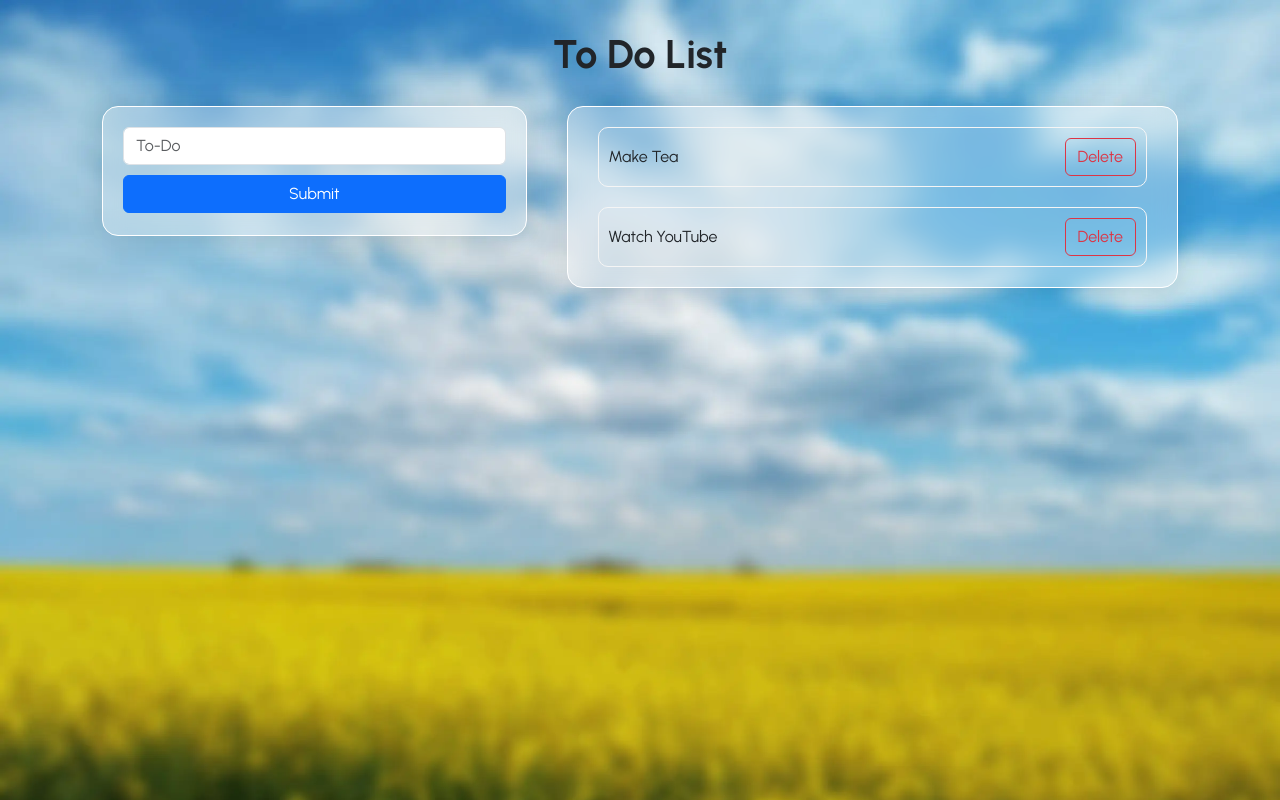
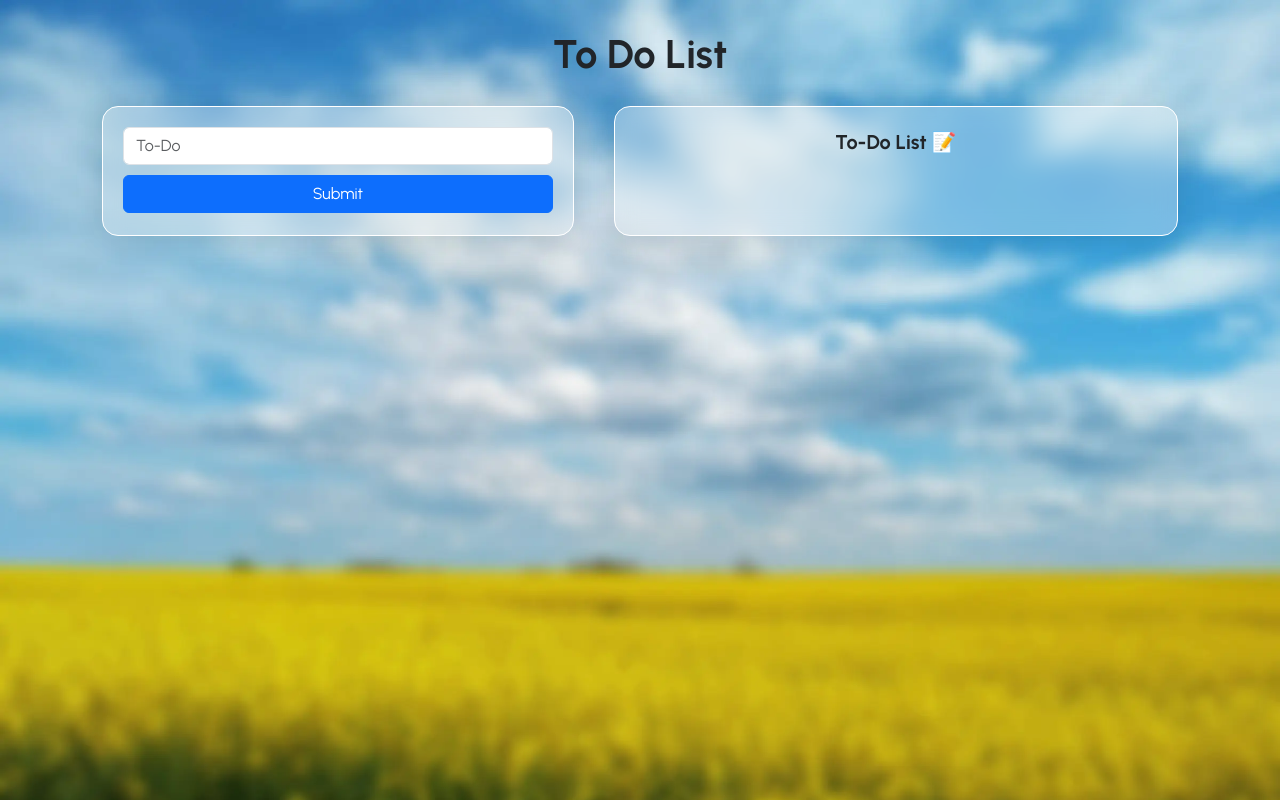
Before and after one commit to SomeProfoundName/advanced-ccc, a plain HTML site: page to-do-list-two/index.html in a window 1280 px wide. Drawn offline with nearby package versions, Linux system fonts and the light colour scheme.

Commit message:
small changes

```diff
--- a/to-do-list-two/index.html
+++ b/to-do-list-two/index.html
@@ -23,6 +23,7 @@
     </form>
     </div>
     <div class="todo-list">
+      <p id="todo-list-title">To-Do List 📝</p>
         <div class="todo-input">
           <div class="item">
             <p>Make Tea</p>
--- a/to-do-list-two/styles.css
+++ b/to-do-list-two/styles.css
@@ -1,16 +1,15 @@
-@import url('https://fonts.googleapis.com/css2?family=Urbanist:ital,wght@0,100..900;1,100..900&display=swap');
+@import url("https://fonts.googleapis.com/css2?family=Urbanist:ital,wght@0,100..900;1,100..900&display=swap");
 
-*{
+* {
   box-sizing: border-box;
   font-family: Urbanist, sans-serif;
 }
 
-body{
+body {
   background-image: url(/to-do-list-two/images/background.webp);
   background-size: cover;
   background-repeat: no-repeat;
   background-attachment: fixed;
-
 }
 
 #title {
@@ -36,8 +35,6 @@ body{
   backdrop-filter: blur(11.3px);
   -webkit-backdrop-filter: blur(11.3px);
   border: 1px solid rgba(255, 255, 255, 1);
-
-
 }
 
 .todo-container input {
@@ -48,7 +45,6 @@ body{
   margin: 20px;
   flex-grow: 2;
 
-
   /* From https://css.glass */
   background: rgba(255, 255, 255, 0.32);
   border-radius: 16px;
@@ -58,6 +54,12 @@ body{
   border: 1px solid rgba(255, 255, 255, 1);
 }
 
+#todo-list-title {
+  text-align: center;
+  margin-top: 20px;
+  font-weight: bold;
+  font-size: 20px;
+}
 
 .todo-input {
   flex-direction: column;
--- a/to-do-list-two/todo.js
+++ b/to-do-list-two/todo.js
@@ -1,4 +1,4 @@
-const todoList = ['Make Tea', 'Watch YouTube']
+const todoList = []
 
 renderToDoList()
 
```
Lines whose indentation alone changed are shown as unchanged.
